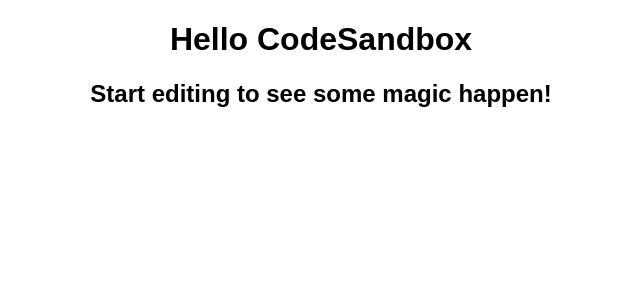
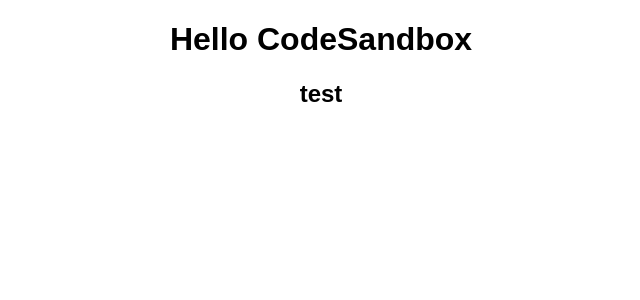
Before and after one commit to zulalnb/react-e-commerce-app-frontend, a React (Create React App) app: page / in a window 1280 px wide. Shown: the top 300 px of the page, without its empty margins (319-959 px from the left). Built offline with nearby package versions, Linux system fonts and the light colour scheme.

Commit message:
test commit

```diff
--- a/src/App.js
+++ b/src/App.js
@@ -4,7 +4,7 @@
   return (
     <div className="App">
       <h1>Hello CodeSandbox</h1>
-      <h2>Start editing to see some magic happen!</h2>
+      <h2>test</h2>
     </div>
   );
 }
```
